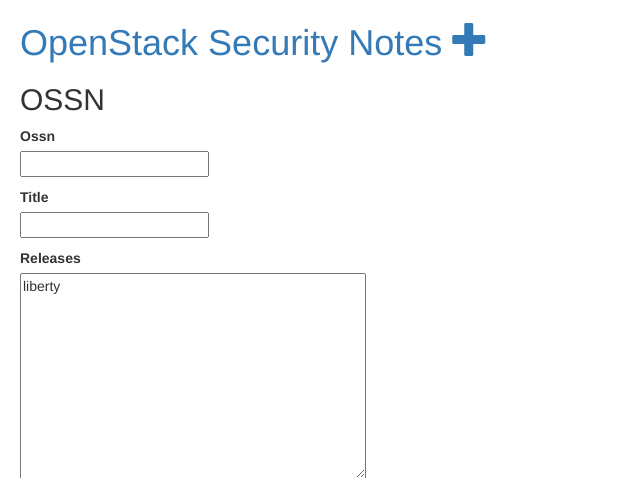
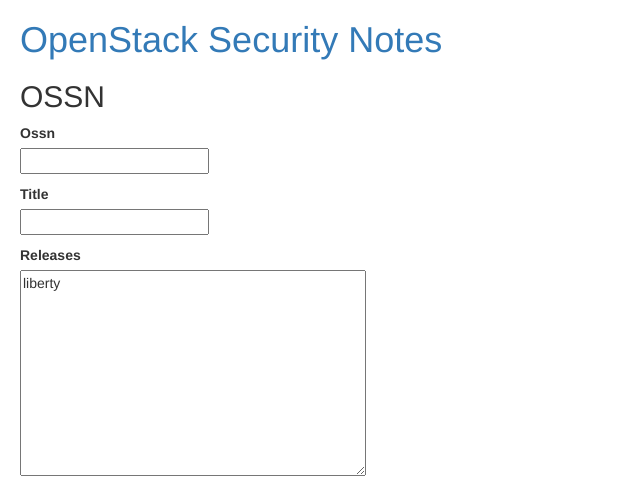
Before and after one commit to lukehinds/ossn-web, a Django app: page /post/new/ in a window 1280 px wide. Shown: the top 478 px of the page, without its empty margins (0-640 px from the left). Run offline with Django 3.2, Linux system fonts and the light colour scheme; tables that the repository leaves empty hold one stand-in row (values such as "Sample post"); some libraries are stand-ins or nearby versions.

Commit message:
Removed glyphicon-plus

```diff
--- /dev/null
+++ b/website/templates/website/.#base.html
@@ -0,0 +1 @@
+luke@casper.redhat.com.2779:1476687888
--- a/website/templates/website/base.html
+++ b/website/templates/website/base.html
@@ -11,7 +11,7 @@
         <script src="{% static 'js/prism.js' %}"></script>
         <div>
             <h1><a href="/">OpenStack Security Notes</a></h>
-            <a href="{% url 'post_new' %}" class="top-menu"><span class="glyphicon glyphicon-plus"></span></a>
+            <a href="{% url 'post_new' %}" class="top-menu"></a>
         </div>
                 {% block content %}
                 {% endblock %}
```
